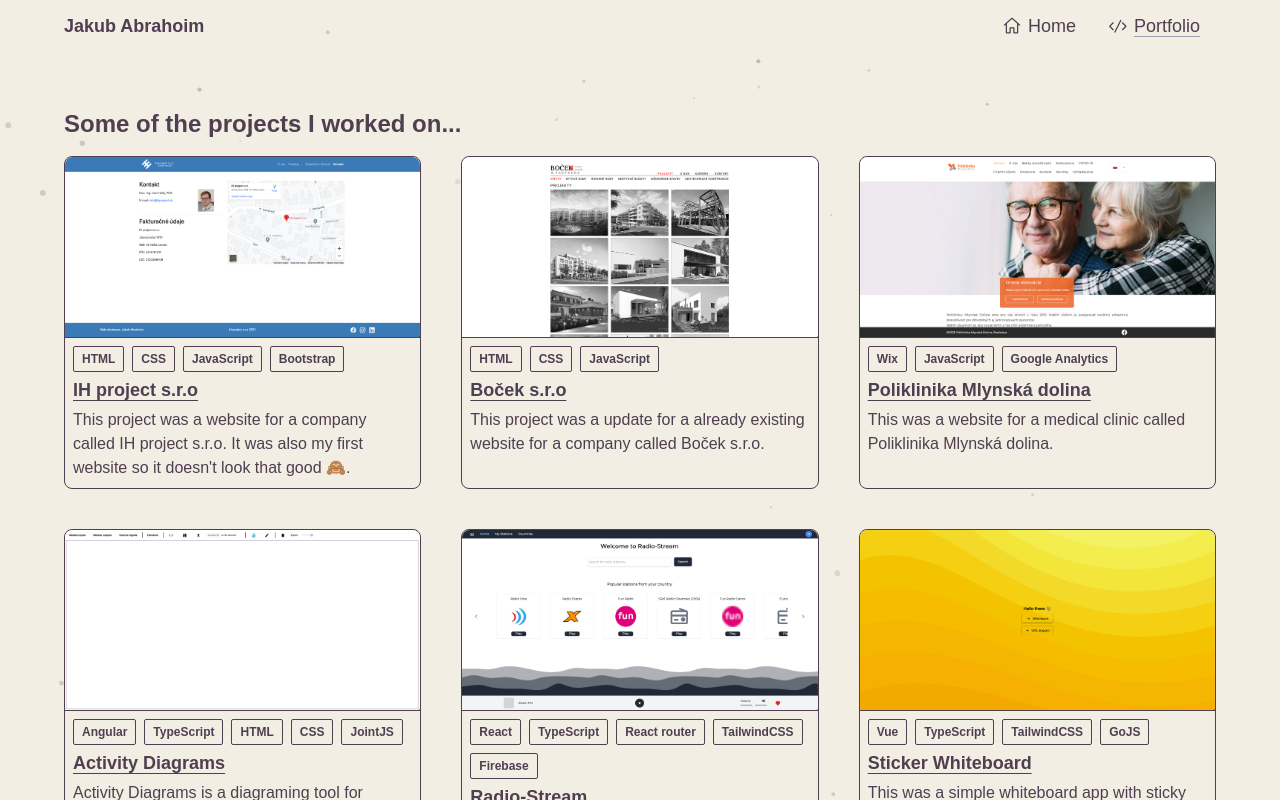
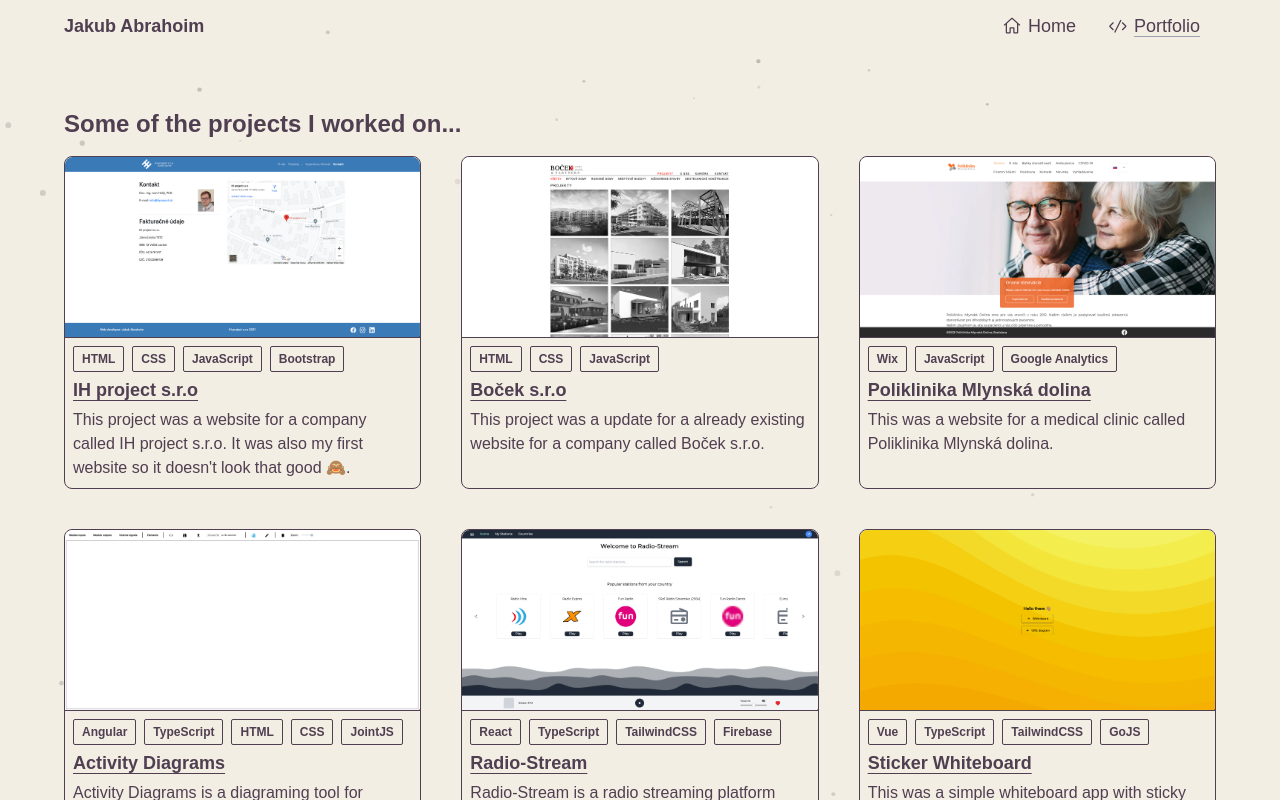
Before and after one commit to jakubabrahoim/next.js-shenenigans, a Next.js app: page /portfolio in a window 1280 px wide. Shown: the top 800 px of the page. Built offline with nearby package versions, Linux system fonts and the light colour scheme.

Commit message:
shorten radio-stream tech so it fits better

```diff
--- a/components/Portfolio/PorfolioWrapper.tsx
+++ b/components/Portfolio/PorfolioWrapper.tsx
@@ -36,7 +36,7 @@ const PortfolioWrapper = () => {
             name: 'Radio-Stream',
             description: 'Radio-Stream is a radio streaming platform where you can listen to your favorite radio stations form around the world.',
             imageSrc: '/images/radio-stream.png',
-            technologies: ['React', 'TypeScript', 'React router', 'TailwindCSS', 'Firebase'],
+            technologies: ['React', 'TypeScript', 'TailwindCSS', 'Firebase'],
             websiteUrl: 'https://radio-stream.live',
             githubUrl: 'https://github.com/jakubabrahoim/Radio-Stream',
         },
```
